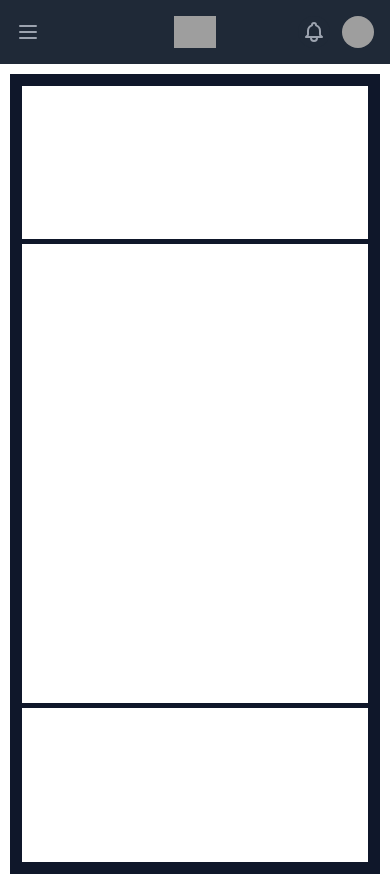
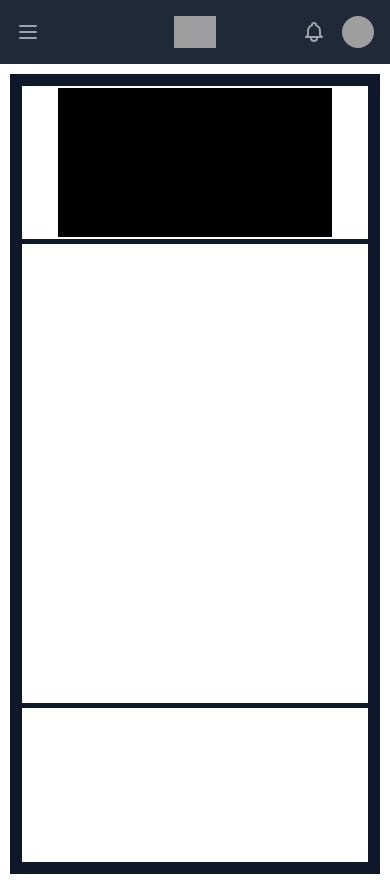
Before and after one commit to BadVoice/CoffeeVue, a Vue app: page /build in a window 390 px wide. Built offline with nearby package versions, Linux system fonts and the light colour scheme; grey boxes are pictures that could not be loaded.

Commit message:
feat: create MethodCard component & adaptive

```diff
--- /dev/null
+++ b/src/components/Build/MethodCard.vue
@@ -0,0 +1,16 @@
+<template>
+    <div class="method-card">
+        <div class="w-[100%] h-[100%] bg-black">
+
+        </div>
+    </div>
+</template>
+
+<script setup>
+
+</script>
+
+<style  scoped>
+
+
+</style>
--- a/src/components/BuildModal.vue
+++ b/src/components/BuildModal.vue
@@ -3,8 +3,8 @@
         <div class="container flex mx-auto  p-10 min-h-full max-h-max	max-height: max-content; min-w-[75%]  ">
             <div class=" p-3  mx-auto flex h-[50rem] w-[100%] bg-slate-900">
 
-                <div class="left-side  p-2 h-[100%] w-[20%] bg-white">
-
+                <div class="left-side   h-[100%] w-[20%] bg-white">
+                    <MethodCard />
                 </div>
 
                 <div class="mid-content  p-2 mx-3 h-[100%] w-[60%] bg-white">
@@ -23,6 +23,7 @@
 </template>
 
 <script setup>
+import MethodCard from './Build/MethodCard.vue';
 
 
 </script>
@@ -35,6 +36,9 @@
         }
     }
 
+
+
+
     @media (max-width: 900px){
         .container > .flex {
             flex-direction: column;
@@ -43,6 +47,7 @@
         .left-side {
             width: 100%;
             height: 20%;
+            padding: 2px;
         }
 
          .right-side {
@@ -66,5 +71,26 @@
         }
     }
 
+     @media (max-width: 900px){
+            .method-card {
+                margin: 0;
+                padding: 0;
+                height: 100%;
+                width: 30%;
+            }
+        }
+
+        @media (max-width: 450px){
+            .method-card {
+                margin: 0;
+                padding: 0;
+                height: 100%;
+                width: 80%;
+                margin:  0 auto;
+            }
+        }
+
+
+
 
 </style>
```
